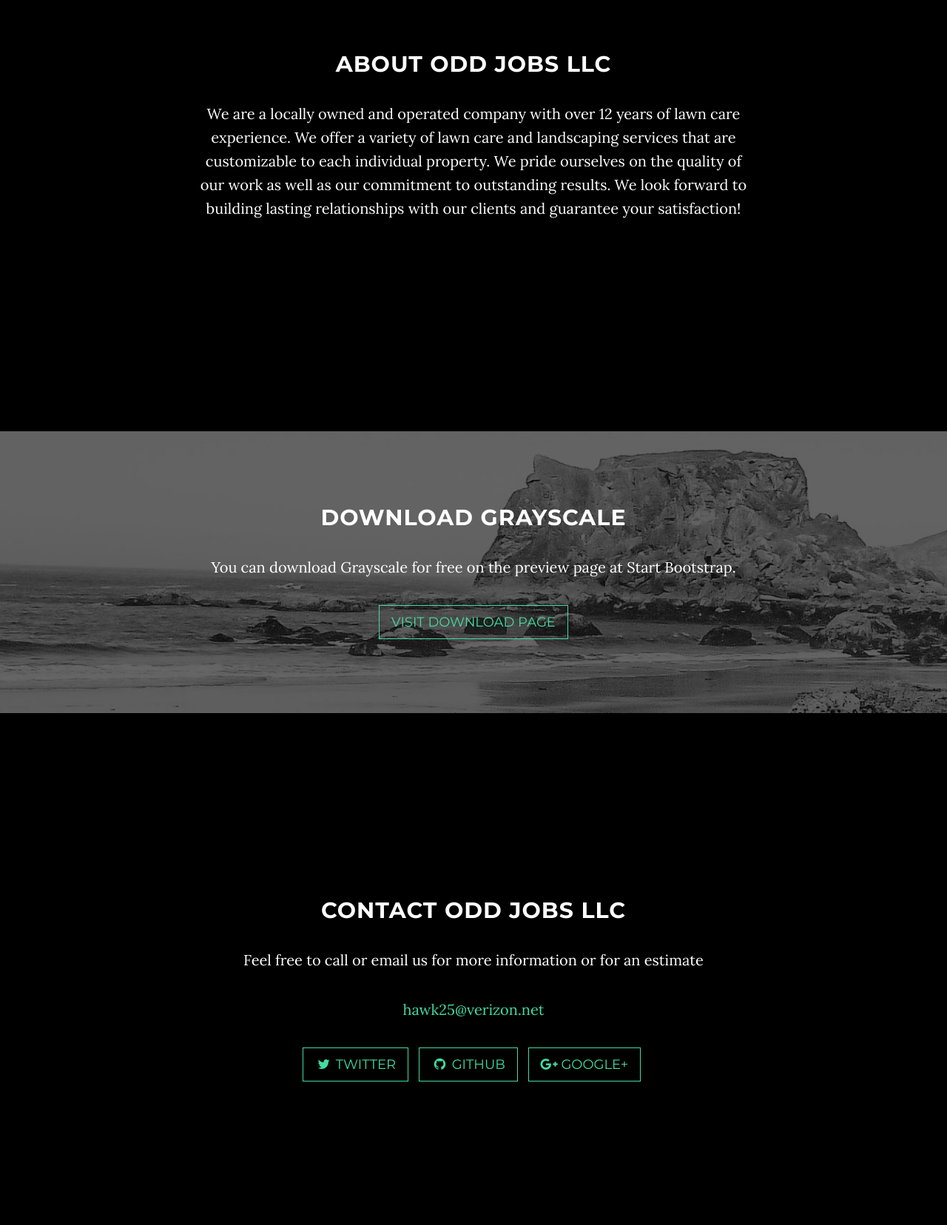
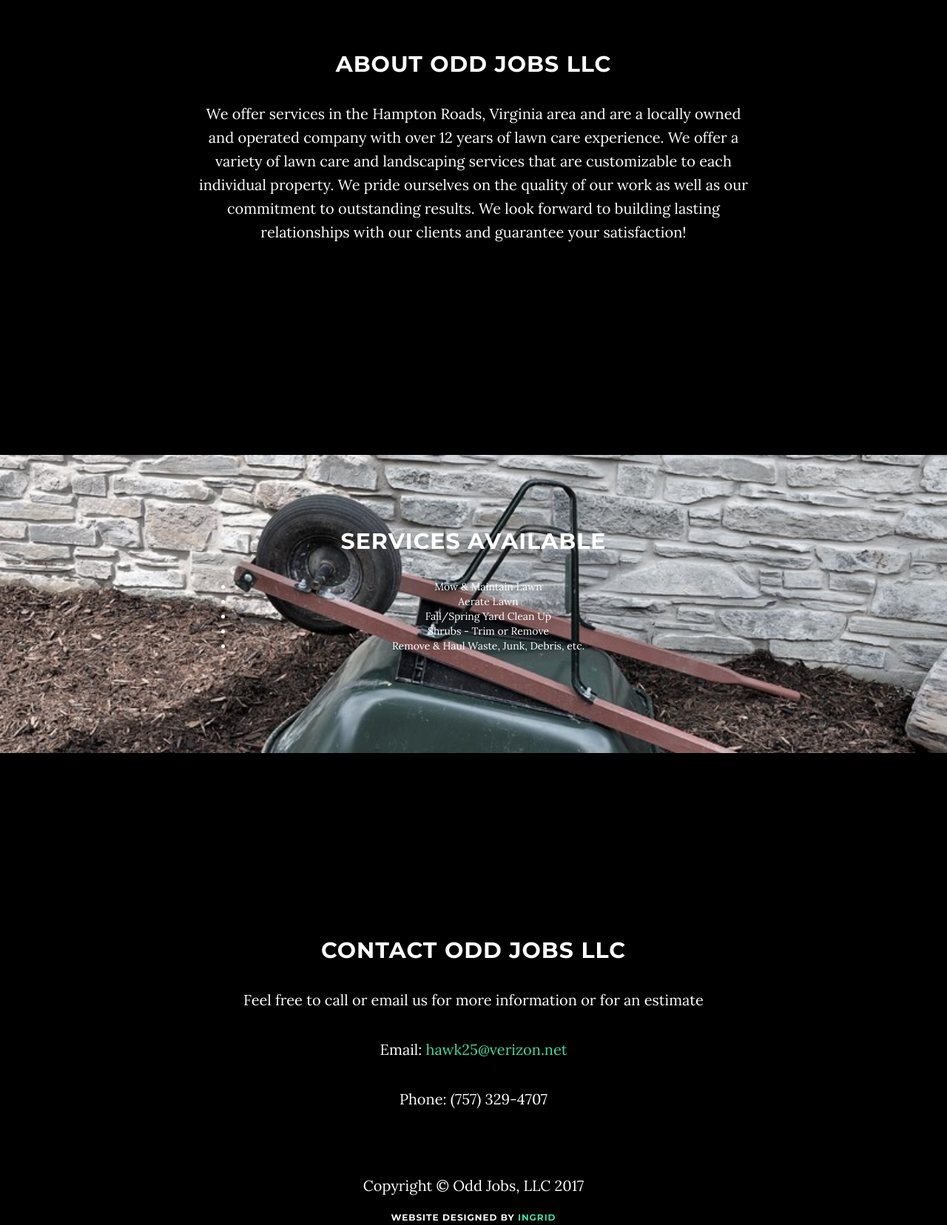
Before and after one commit to ingrid02/Odd-Jobs-LLC, a website: page index.html in a window 1280 px wide. Shown: the part 980-2636 px from the top of the page at 74% size. Drawn offline with nearby package versions, Linux system fonts and the light colour scheme; some packages are replaced by stand-ins of ours.

Commit message:
add image and update svcs

```diff
--- a/index.html
+++ b/index.html
@@ -75,8 +75,8 @@
                 <div class="row">
                     <div class="col-md-8 col-md-offset-2">
                         <h1 class="brand-heading">Odd Jobs, LLC</h1>
-                        <p class="intro-text">A free, responsive, one page Bootstrap theme.
-                            <!-- <br>Created by Start Bootstrap.</p> -->
+                        <p class="intro-text">Serving the Hampton Roads Area </p>
+                            <!-- <br>Created by Start Bootstrap. -->
                         <a href="#about" class="btn btn-circle page-scroll">
                             <i class="fa fa-angle-double-down animated"></i>
                         </a>
@@ -91,7 +91,7 @@
         <div class="row">
             <div class="col-lg-8 col-lg-offset-2">
                 <h2>About Odd Jobs LLC</h2>
-                <p>We are a locally owned and operated company with over 12 years of lawn care experience. We offer a variety of lawn care and landscaping services that are customizable to each individual property. We pride ourselves on the quality of our work as well as our commitment to outstanding results. We look forward to building lasting relationships with our clients and guarantee your satisfaction!
+                <p>We offer services in the Hampton Roads, Virginia area and are a locally owned and operated company with over 12 years of lawn care experience. We offer a variety of lawn care and landscaping services that are customizable to each individual property. We pride ourselves on the quality of our work as well as our commitment to outstanding results. We look forward to building lasting relationships with our clients and guarantee your satisfaction!
                   <!-- Grayscale is a free Bootstrap 3 theme created by Start Bootstrap. It can be yours right now, simply download the template on <a href="http://startbootstrap.com/template-overviews/grayscale/">the preview page</a>. The theme is open source, and you can use it for any purpose, personal or commercial. --></p>
                 <!-- <p>This theme features stock photos by <a href="http://gratisography.com/">Gratisography</a> along with a custom Google Maps skin courtesy of <a href="http://snazzymaps.com/">Snazzy Maps</a>.</p>
                 <p>Grayscale includes full HTML, CSS, and custom JavaScript files along with LESS files for easy customization.</p> -->
@@ -104,9 +104,17 @@
         <div class="download-section">
             <div class="container">
                 <div class="col-lg-8 col-lg-offset-2">
-                    <h2>Download Grayscale</h2>
-                    <p>You can download Grayscale for free on the preview page at Start Bootstrap.</p>
-                    <a href="http://startbootstrap.com/template-overviews/grayscale/" class="btn btn-default btn-lg">Visit Download Page</a>
+                    <h2>Services Available</h2>
+                    <p>
+                        <ul>
+                            <li>Mow & Maintain Lawn</li>
+                            <li>Aerate Lawn</li>
+                            <li>Fall/Spring Yard Clean Up</li>
+                            <li>Shrubs - Trim or Remove</li>
+                            <li>Remove & Haul Waste, Junk, Debris, etc.</li>
+                            </ul>
+                    </p>
+                    <!-- <a href="http://startbootstrap.com/template-overviews/grayscale/" class="btn btn-default btn-lg">Visit Download Page</a> -->
                 </div>
             </div>
         </div>
@@ -118,9 +126,10 @@
             <div class="col-lg-8 col-lg-offset-2">
                 <h2>Contact Odd Jobs LLC</h2>
                 <p>Feel free to call or email us for more information or for an estimate</p>
-                <p><a href="mailto:hawk25@verizon.net">hawk25@verizon.net</a>
+                <p>Email: <a href="mailto:hawk25@verizon.net">hawk25@verizon.net</a>
                 </p>
-                <ul class="list-inline banner-social-buttons">
+                <p> Phone: (757) 329-4707</p>
+                <!-- <ul class="list-inline banner-social-buttons">
                     <li>
                         <a href="https://twitter.com/SBootstrap" class="btn btn-default btn-lg"><i class="fa fa-twitter fa-fw"></i> <span class="network-name">Twitter</span></a>
                     </li>
@@ -130,18 +139,23 @@
                     <li>
                         <a href="https://plus.google.com/+Startbootstrap/posts" class="btn btn-default btn-lg"><i class="fa fa-google-plus fa-fw"></i> <span class="network-name">Google+</span></a>
                     </li>
-                </ul>
+                </ul> -->
             </div>
         </div>
     </section>
 
     <!-- Map Section -->
-    <div id="map"></div>
+    <!-- <div id="map"></div> -->
+    <!--contact form  -->
+
+
 
     <!-- Footer -->
     <footer>
         <div class="container text-center">
-            <p>Copyright &copy; Your Website 2016</p>
+            <p>Copyright &copy; Odd Jobs, LLC 2017</p>
+            <br>
+            <h6>Website designed by <a href="http://www.ingridhawkins.com">Ingrid</a></h6>
         </div>
     </footer>
 
```
Also changed, not shown: css/grayscale.min.css, img/wheelbarrow.jpg (added), 1 other file.
